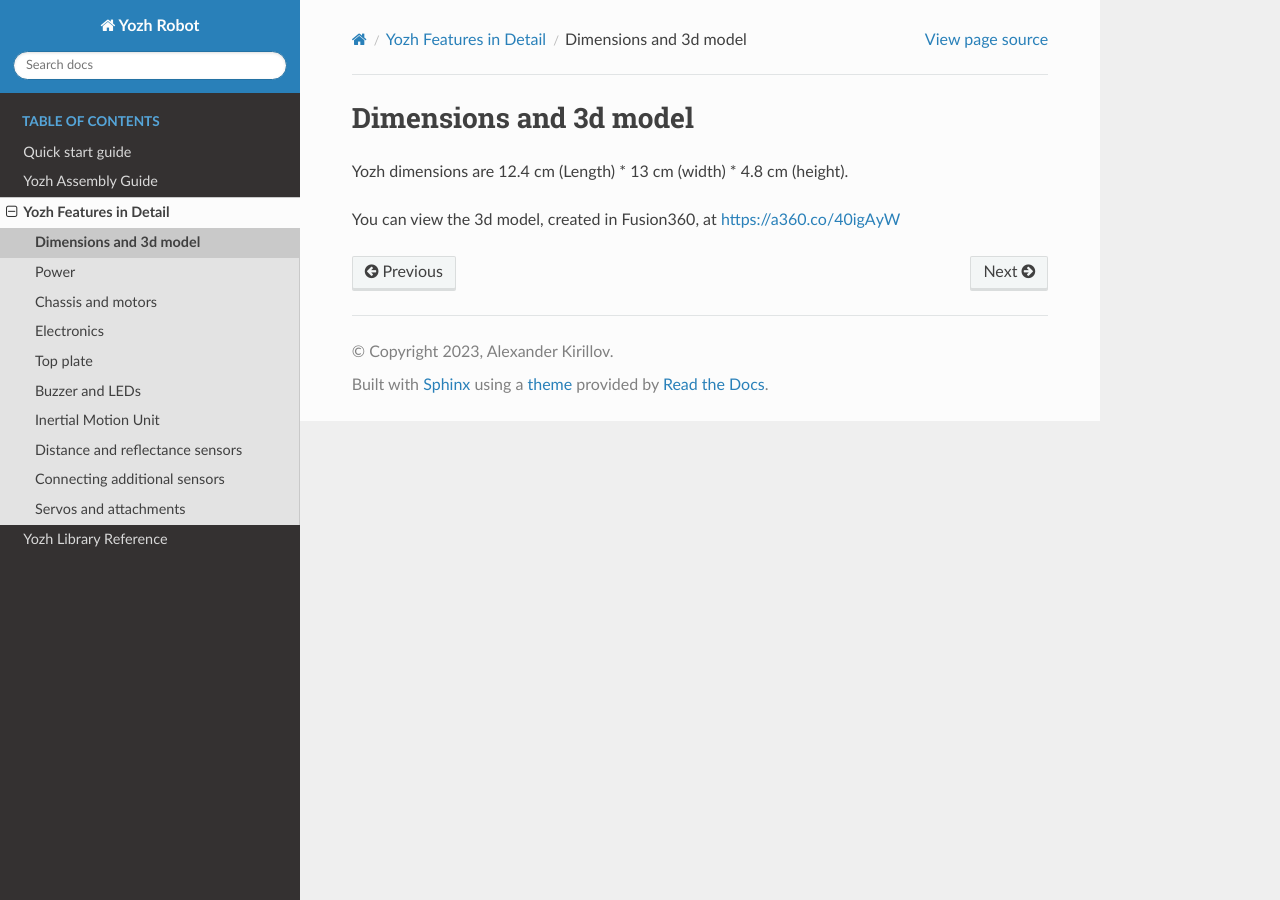
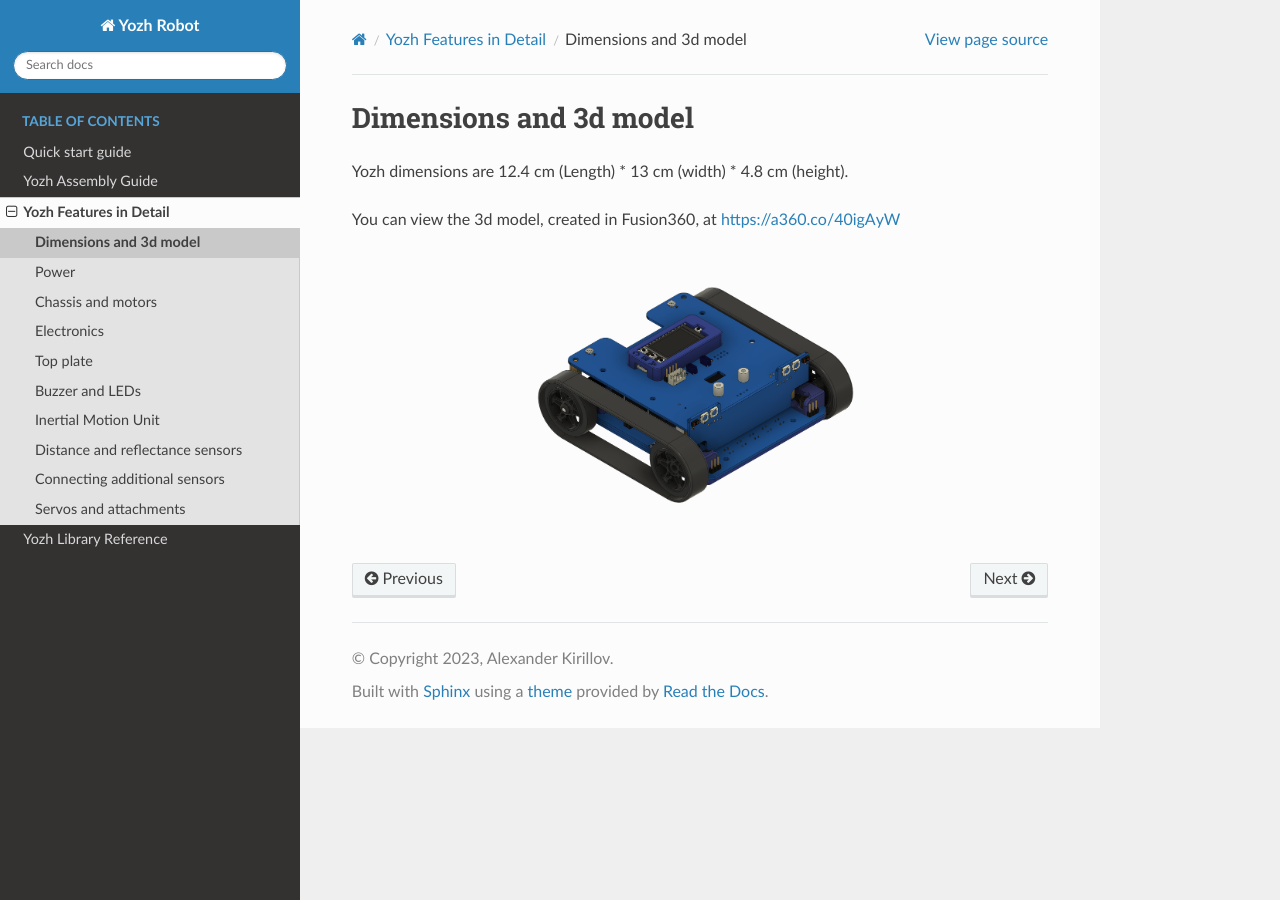
Before and after one commit to shurik179/yozh, a Sphinx documentation site: the page built from docs/details/dimensions.rst, in a window 1280 px wide. Built offline with Sphinx 7.4.7 and the Read the Docs theme 2.0.0, drawn with Linux system fonts in a browser that asks for light colours; formulas are drawn with MathJax 3.

Commit message:
docs update

```diff
--- a/docs/details/dimensions.rst
+++ b/docs/details/dimensions.rst
@@ -4,3 +4,8 @@ Dimensions  and 3d model
 Yozh dimensions are 12.4 cm (Length) * 13 cm (width) * 4.8 cm (height).
 
 You can view the 3d model, created in Fusion360, at https://a360.co/40igAyW
+
+
+.. figure:: ../images/Full_robot_4.02.png
+   :alt: Full robot 3d model
+   :width: 80%
```
Also changed, not shown: docs/images/Full_robot_4.02.png (added).
